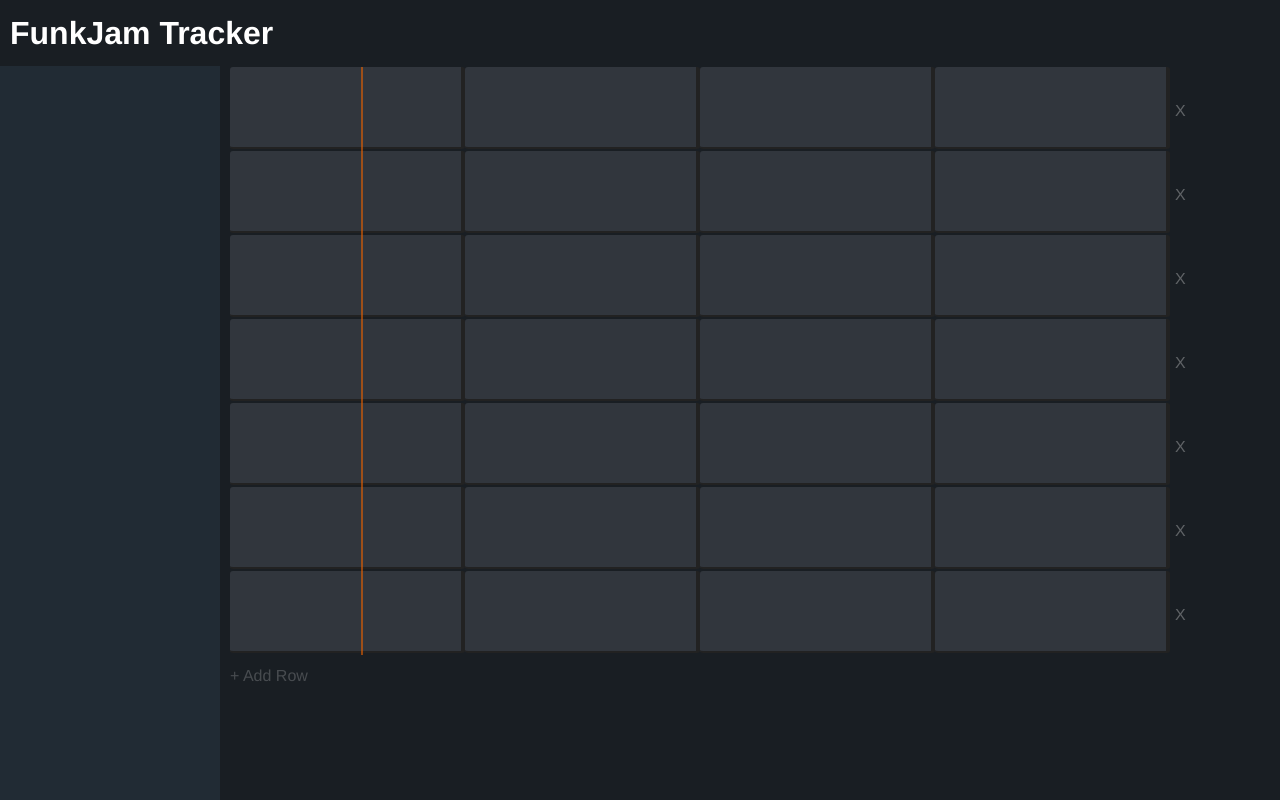
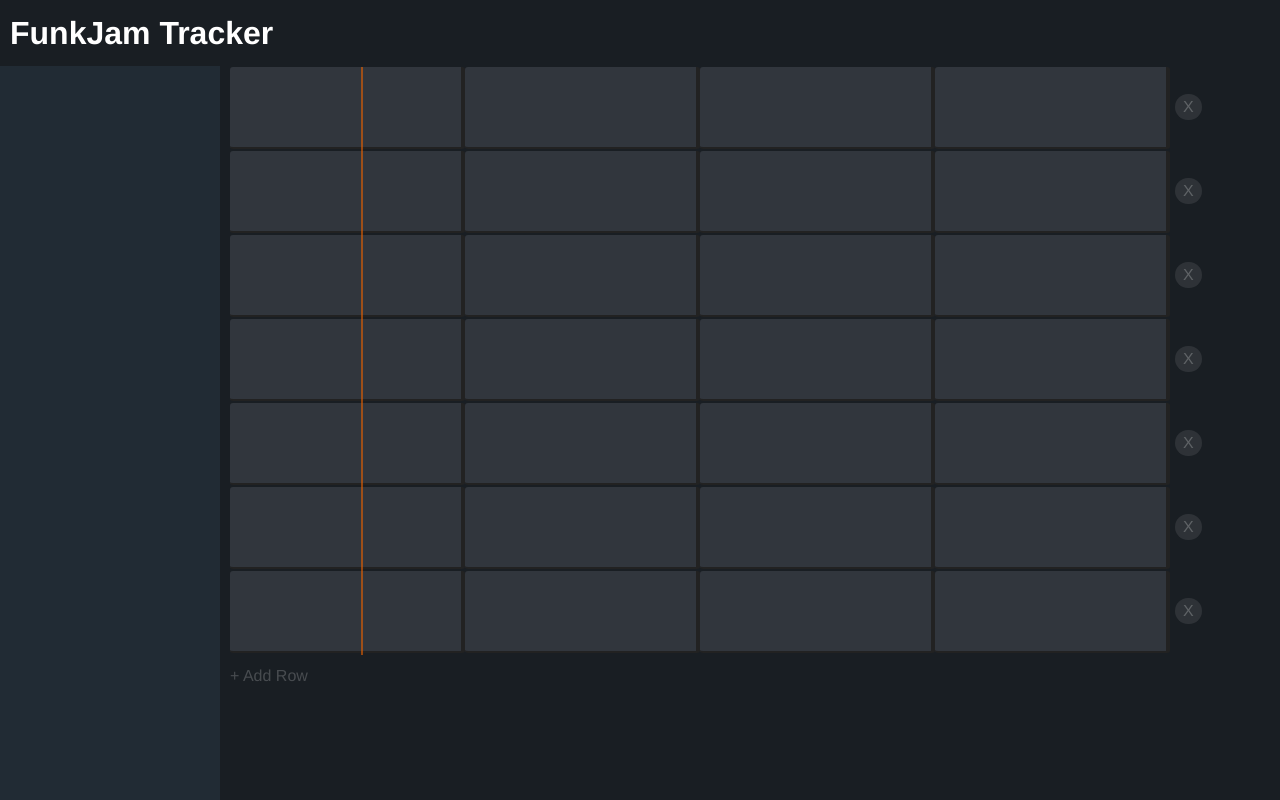
Before and after one commit to sanjaypoyzer/FunkJamTracker, a website: page tracker.html in a window 1280 px wide. Drawn offline with nearby package versions, Linux system fonts and the light colour scheme; no server answers.

Commit message:
Style updates.

```diff
--- a/style.css
+++ b/style.css
@@ -105,12 +105,16 @@ h1.title {
 
 .tracker .row-ui a {
   color: white;
+  background: rgba(255,255,255,.3);
+  border-radius: 25px;
   opacity: .3;
   display: block;
   text-decoration: none;
-  padding: 5px;
+  padding: 4px 8px;
   position: relative;
-  top: 30px;
+  top: 27px;
+  left: 5px;
+
 }
 
 .tracker .row-ui a:hover {
```
